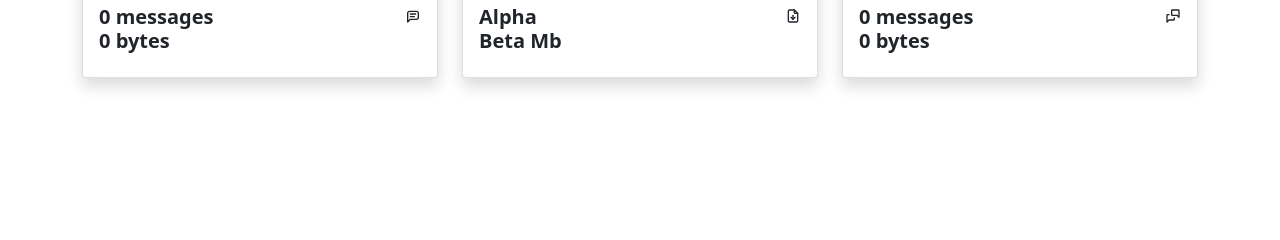
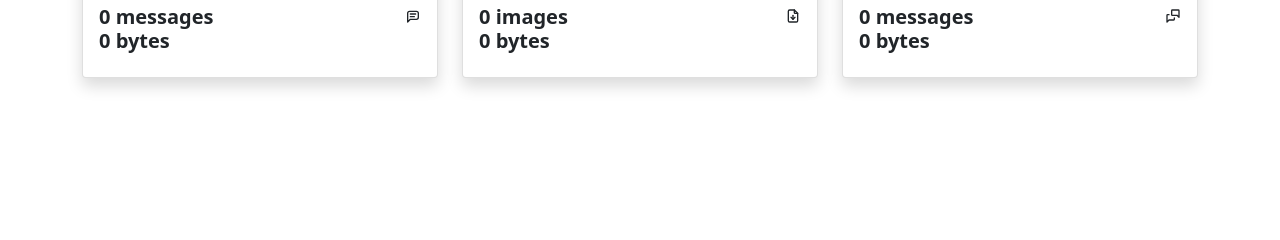
Before and after one commit to acburihan/chat_flask, a Flask app: page /dashboard in a window 1280 px wide. Shown: the part 162-402 px from the top of the page. Run offline with Flask 2, Linux system fonts and the light colour scheme; data that the repository does not hold is empty; parts of the project's set-up code (start-up, migrations or seed data) failed here and were passed over; some libraries are stand-ins or nearby versions.

Commit message:
Images added to dashboard
Added backend to show the number of images and respective volume in the app

```diff
--- a/app.py
+++ b/app.py
@@ -68,7 +68,13 @@ def dashboard():
     for r in received:
         r_vol += sys.getsizeof(r)
 
-    return flask.render_template("dashboard.html.jinja2", sent=len(sent), sent_volume=s_vol, received=len(received), received_volume=r_vol)
+    images = db.session.query(Message).filter(Message.image != '').all()
+    i_vol = 0
+    for i in images:
+        i_vol += sys.getsizeof(i)
+    print(i_vol)
+
+    return flask.render_template("dashboard.html.jinja2", sent=len(sent), sent_volume=s_vol, received=len(received), received_volume=r_vol, images=len(images), images_vol=i_vol)
 
 
 @app.route('/api/login', methods=['GET', 'POST'])
--- a/templates/dashboard.html.jinja2
+++ b/templates/dashboard.html.jinja2
@@ -59,8 +59,8 @@
                         <div class="row align-items-center no-gutters">
                             <div class="col me-2">
                                 <div class="text-uppercase text-primary fw-bold text-xs mb-1"><span>Images downloaded</span></div>
-                                <div class="text-dark fw-bold h5 mb-0"><span>Alpha</span></div>
-                                <div class="text-dark fw-bold h5 mb-0"><span>Beta Mb</span></div>
+                                <div class="text-dark fw-bold h5 mb-0"><span>{{ images }} images</span></div>
+                                <div class="text-dark fw-bold h5 mb-0"><span>{{ images_vol }} bytes</span></div>
                             </div>
                             <div class="col-auto"><svg xmlns="http://www.w3.org/2000/svg" width="1em" height="1em" viewBox="0 0 24 24" stroke-width="2" stroke="currentColor" fill="none" stroke-linecap="round" stroke-linejoin="round" class="icon icon-tabler icon-tabler-file-download fa-2x text-gray-300">
                                     <path stroke="none" d="M0 0h24v24H0z" fill="none"></path>
```
